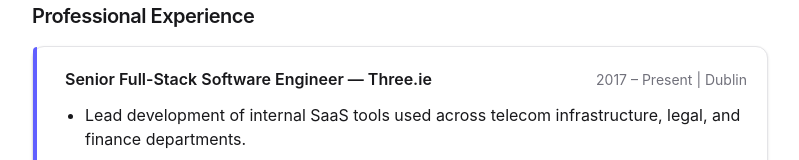
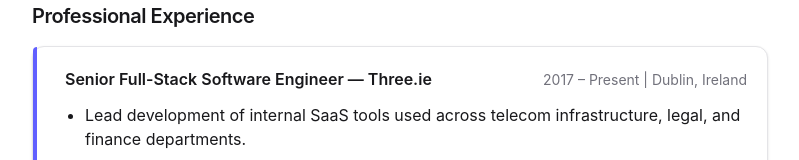
Before and after one commit to albertovalinocarro/albertovalinocarro.github.io, a React (Vite) app: page / in a window 1280 px wide. Shown: the part 603-763 px from the top of the page, without its empty margins (240-1039 px from the left). Built offline with nearby package versions, Linux system fonts and the light colour scheme; no server answers.

Commit message:
Detail fix

```diff
--- a/src/data/resume.ts
+++ b/src/data/resume.ts
@@ -36,7 +36,7 @@
         {
             role: "Senior Full-Stack Software Engineer",
             company: "Three.ie",
-            period: "2017 – Present | Dublin",
+            period: "2017 – Present | Dublin, Ireland",
             points: [
                 "Lead development of internal SaaS tools used across telecom infrastructure, legal, and finance departments.",
                 "Modernised legacy monoliths into modular Laravel + React architecture.",
```
